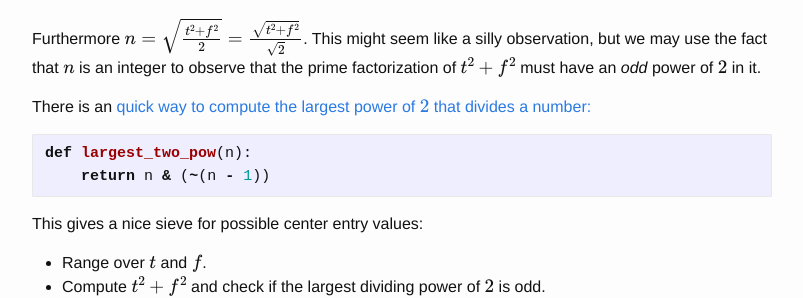
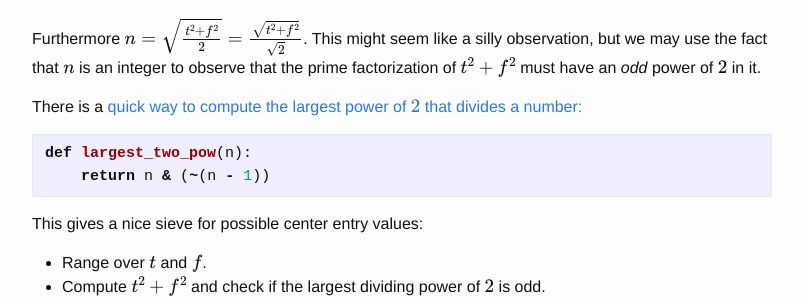
Before and after one commit to thyrgle/thyrgle.github.io, a Jekyll site: the page built from _posts/2026-05-15-magic-squares-of-squares-pt1.md, in a window 1280 px wide and 900 px high, scrolled down 993 px. Shown: the part 162-460 px from the top of the window, without its empty margins (238-1041 px from the left). Built offline with Jekyll 4.4.1, drawn with Linux system fonts in a browser that asks for light colours; formulas are drawn with MathJax 3.

Commit message:
Small grammar fix.

````diff
--- a/_posts/2026-05-15-magic-squares-of-squares-pt1.md
+++ b/_posts/2026-05-15-magic-squares-of-squares-pt1.md
@@ -44,7 +44,7 @@ $$n^2 = \frac{t^2 + f^2}{2}$$
 
 Furthermore \\(n = \sqrt{\frac{t^2 + f^2}{2}} = \frac{\sqrt{t^2  + f^2}}{\sqrt{2}}\\). This might seem like a silly observation, but we may use the fact that \\(n\\) is an integer to observe that the prime factorization of \\(t^2 + f^2\\) must have an *odd* power of \\(2\\) in it.
 
-There is an [quick way to compute the largest power of \\(2\\) that divides a number:](https://www.geeksforgeeks.org/dsa/highest-power-of-two-that-divides-a-given-number/)
+There is a [quick way to compute the largest power of \\(2\\) that divides a number:](https://www.geeksforgeeks.org/dsa/highest-power-of-two-that-divides-a-given-number/)
 
 ```py
 def largest_two_pow(n):
````
